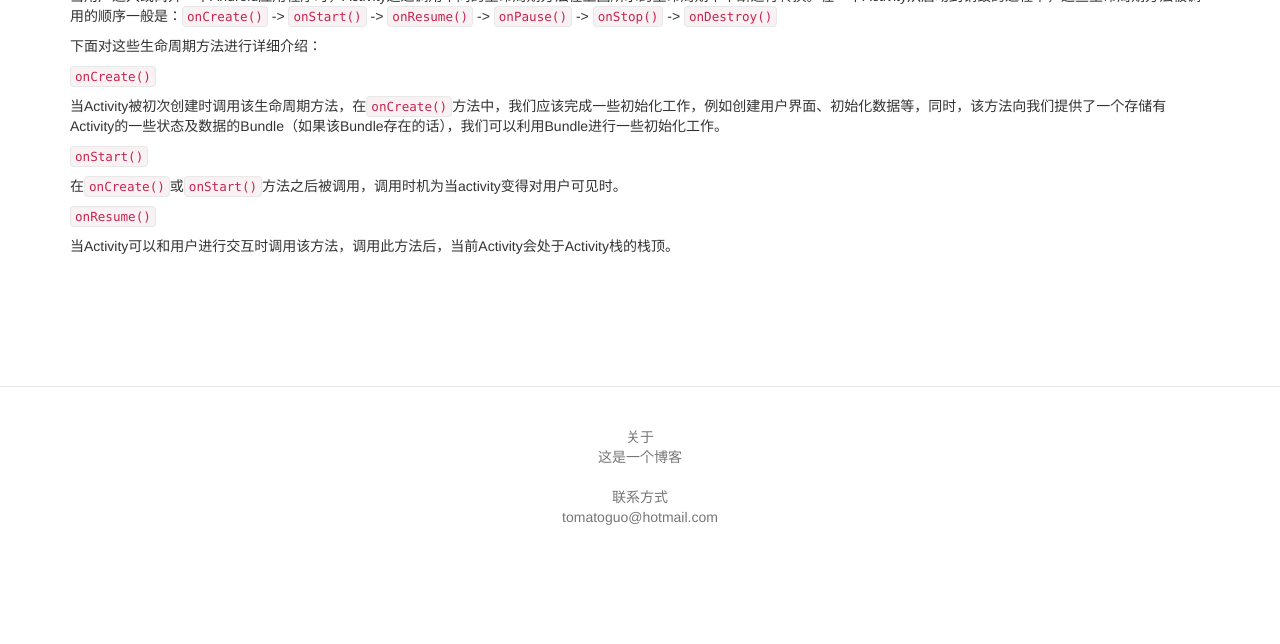
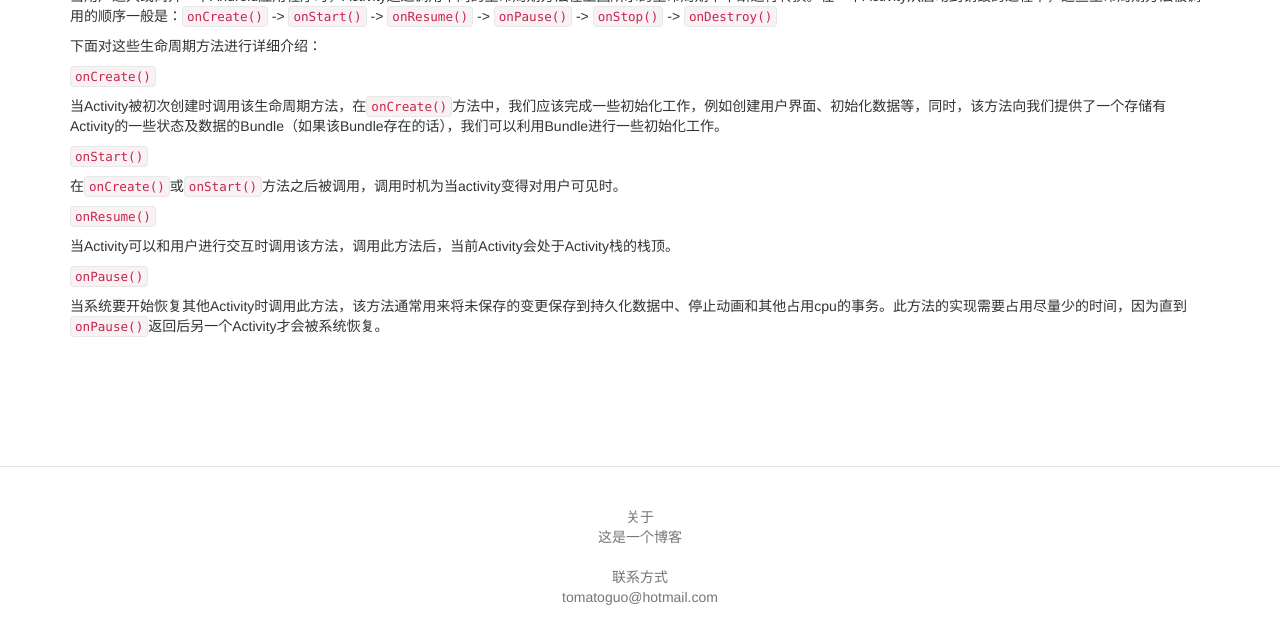
Before and after one commit to tomatoguo/tomatoguo.github.io, a Jekyll site: the page built from _posts/2015-08-08-Android&#x56DB;&#x5927;&#x7EC4;&#x4EF6;&#x4E4B;Activity.markdown, in a window 1280 px wide and 900 px high, scrolled down 674 px, cut to the strip 253-897 px from the top of the window. Built offline with Jekyll 4.4.1, drawn with Linux system fonts in a browser that asks for light colours; before the commit the page ends 1494 px from its top, so only the background shows below that.

Commit message:
modify blog 2015-08-08-Android&#x56DB;&#x5927;&#x7EC4;&#x4EF6;&#x4E4B;Activity.markdown

```diff
--- a/_posts/2015-08-08-Android&#x56DB;&#x5927;&#x7EC4;&#x4EF6;&#x4E4B;Activity.markdown
+++ b/_posts/2015-08-08-Android&#x56DB;&#x5927;&#x7EC4;&#x4EF6;&#x4E4B;Activity.markdown
@@ -31,3 +31,7 @@ Activity是Android应用程序中最常见也是最重要的组件之一，Activ
 <code>onResume()</code>
 
 当Activity可以和用户进行交互时调用该方法，调用此方法后，当前Activity会处于Activity栈的栈顶。
+
+<code>onPause()</code>
+
+当系统要开始恢复其他Activity时调用此方法，该方法通常用来将未保存的变更保存到持久化数据中、停止动画和其他占用cpu的事务。此方法的实现需要占用尽量少的时间，因为直到<code>onPause()</code>返回后另一个Activity才会被系统恢复。
```
